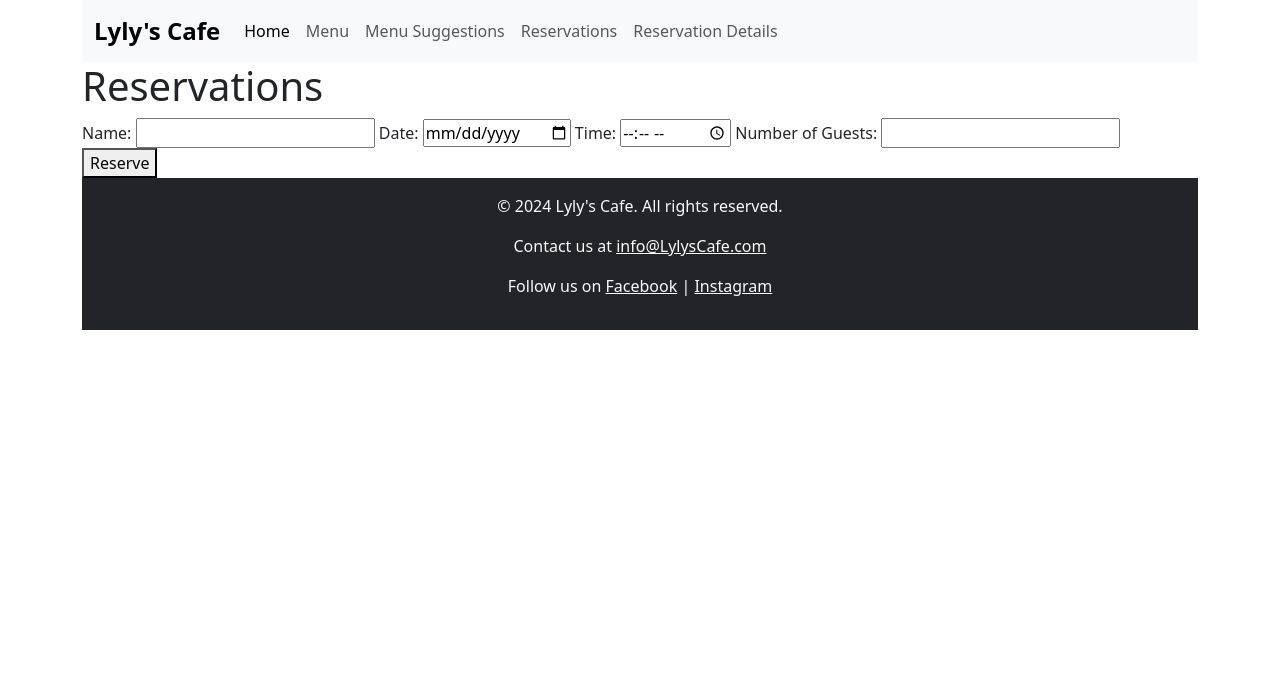
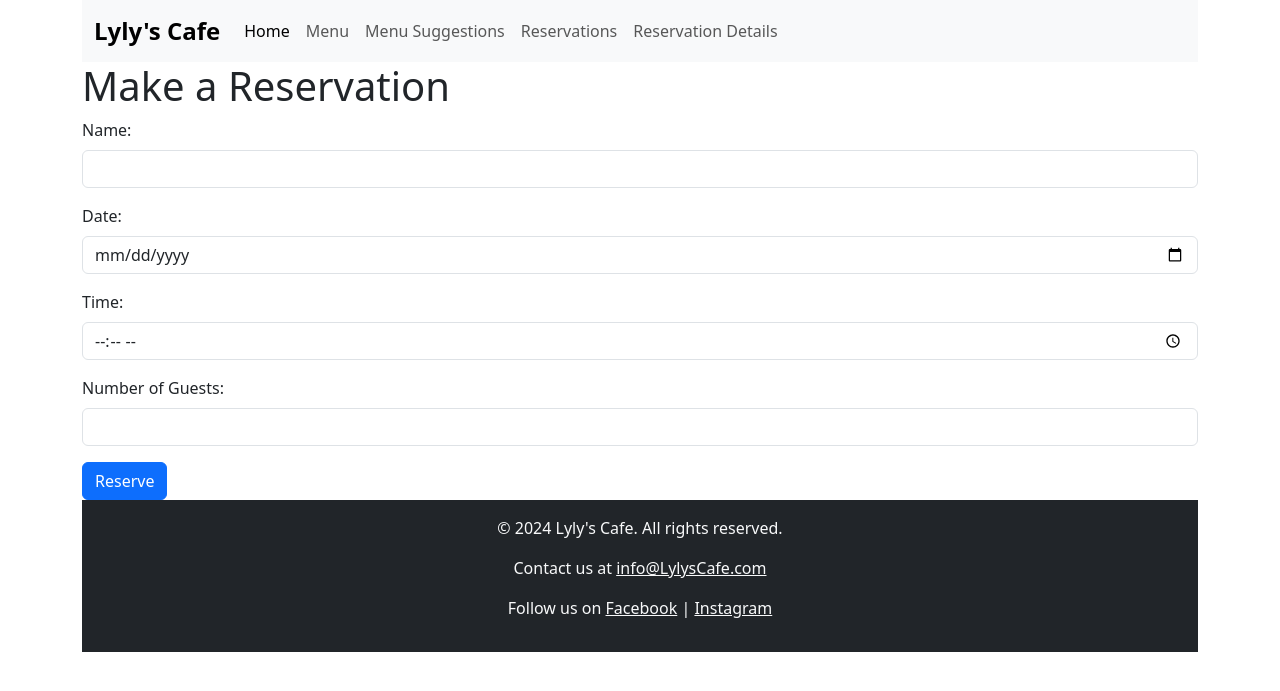
Before and after one commit to lylykimwin/Homework2, a PHP site: page /reservations.php in a window 1280 px wide. Shown: the top 691 px of the page. Run offline with PHP 8.4, Linux system fonts and the light colour scheme.

Commit message:
Update reservations.php

```diff
--- a/reservations.php
+++ b/reservations.php
@@ -2,21 +2,25 @@
 $pageTitle = "Reservations";
 include "view-header.php";
 ?>
-<h1>Reservations</h1>
-<form action="submit-reservation.php" method="post">
-    <label for="name">Name:</label>
-    <input type="text" id="name" name="name" required>
-
-    <label for="date">Date:</label>
-    <input type="date" id="date" name="date" required>
-
-    <label for="time">Time:</label>
-    <input type="time" id="time" name="time" required>
-
-    <label for="guests">Number of Guests:</label>
-    <input type="number" id="guests" name="guests" required>
-
-    <button type="submit">Reserve</button>
+<h1>Make a Reservation</h1>
+<form action="reservation-details.php" method="post">
+    <div class="mb-3">
+        <label for="name" class="form-label">Name:</label>
+        <input type="text" class="form-control" id="name" name="name" required>
+    </div>
+    <div class="mb-3">
+        <label for="date" class="form-label">Date:</label>
+        <input type="date" class="form-control" id="date" name="date" required>
+    </div>
+    <div class="mb-3">
+        <label for="time" class="form-label">Time:</label>
+        <input type="time" class="form-control" id="time" name="time" required>
+    </div>
+    <div class="mb-3">
+        <label for="guests" class="form-label">Number of Guests:</label>
+        <input type="number" class="form-control" id="guests" name="guests" required>
+    </div>
+    <button type="submit" class="btn btn-primary">Reserve</button>
 </form>
 <?php
 include "view-footer.php";
```
